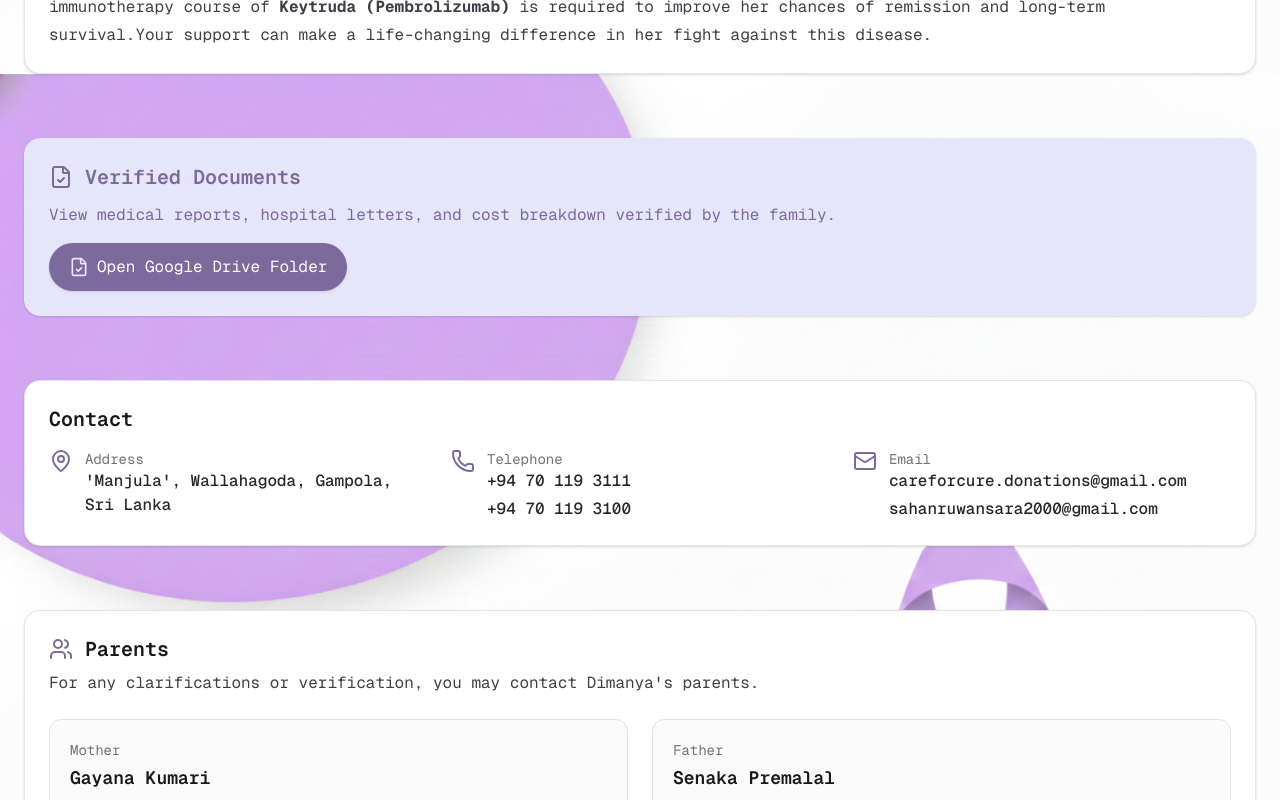
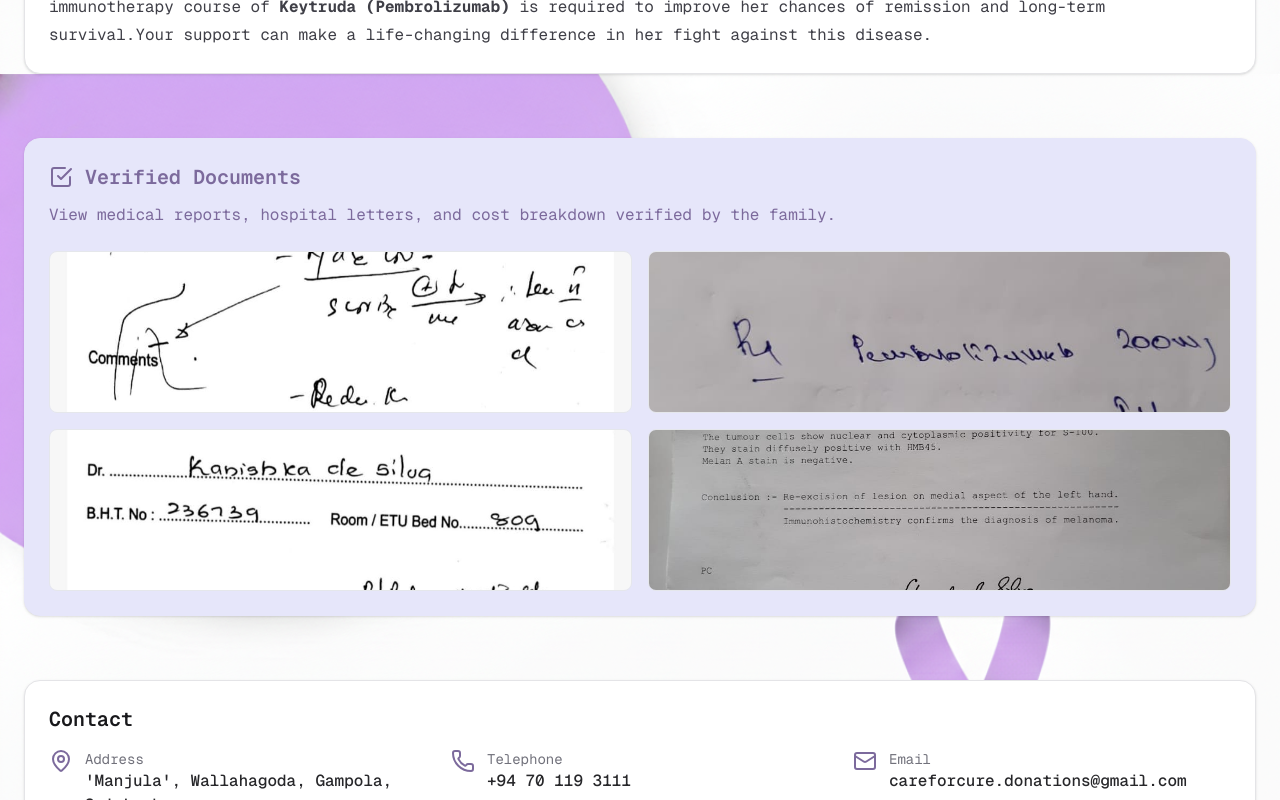
Before and after one commit to sankhaBA/cancer-patient-donation-site, a Next.js app: page / in a window 1280 px wide. Shown: the part 860-1660 px from the top of the page. Built offline with nearby package versions, Linux system fonts and the light colour scheme.

Commit message:
Add image carousel to DocumentsCTA and update Hero component link

```diff
--- a/package.json
+++ b/package.json
@@ -12,7 +12,8 @@
     "lucide-react": "^0.562.0",
     "next": "16.1.0",
     "react": "19.2.3",
-    "react-dom": "19.2.3"
+    "react-dom": "19.2.3",
+    "react-icons": "^5.5.0"
   },
   "devDependencies": {
     "@tailwindcss/postcss": "^4",
--- a/src/components/DocumentsCTA.tsx
+++ b/src/components/DocumentsCTA.tsx
@@ -1,12 +1,27 @@
-import { FileCheck } from "lucide-react";
 
-type DocumentsCTAProps = {
-  docsLink: string;
-};
 
-export default function DocumentsCTA({ docsLink }: DocumentsCTAProps) {
+import { useState } from 'react';
+import { FiCheckSquare as FileCheck } from 'react-icons/fi';
+
+
+export default function DocumentsCTA() {
+  const images = [
+    { src: "/images/Proof%20document%201.jpeg", alt: "Proof document 1" },
+    { src: "/images/Proof%20document%202.jpeg", alt: "Proof document 2" },
+    { src: "/images/Proof%20document%203.jpeg", alt: "Proof document 3" },
+    { src: "/images/Proof%20document%204.jpeg", alt: "Proof document 4" },
+  ];
+  const [modalOpen, setModalOpen] = useState(false);
+  const [selectedImg, setSelectedImg] = useState(0);
+
+  const openModal = (idx: number) => {
+    setSelectedImg(idx);
+    setModalOpen(true);
+  };
+  const closeModal = () => setModalOpen(false);
+
   return (
-    <section className="container mx-auto px-6 py-8">
+    <section id="view-documents" className="container mx-auto px-6 py-8">
       <div className="rounded-2xl border p-6 shadow-sm" style={{ borderColor: '#E6E6FA', background: '#E6E6FA' }}>
         <div className="flex items-center gap-3">
           <FileCheck className="h-6 w-6" style={{ color: '#7C6A9C' }} />
@@ -15,18 +30,22 @@ export default function DocumentsCTA({ docsLink }: DocumentsCTAProps) {
         <p className="mt-3" style={{ color: '#7C6A9C' }}>
           View medical reports, hospital letters, and cost breakdown verified by the family.
         </p>
-        <a
-          href={docsLink}
-          target="_blank"
-          rel="noopener noreferrer"
-          className="mt-4 inline-flex items-center gap-2 rounded-full px-5 py-3 text-white shadow-sm transition"
-          style={{ background: '#7C6A9C' }}
-          onMouseOver={e => (e.currentTarget.style.background = '#8B7B9B')}
-          onMouseOut={e => (e.currentTarget.style.background = '#7C6A9C')}
-        >
-          <FileCheck className="h-5 w-5" style={{ color: '#E6E6FA' }} />
-          Open Google Drive Folder
-        </a>
+        <div className="mt-6 grid grid-cols-2 gap-4">
+          {images.map((img, idx) => (
+            <div key={img.src} className="cursor-pointer rounded-lg overflow-hidden border border-gray-200 hover:shadow-lg transition" onClick={() => openModal(idx)}>
+              <img src={img.src} alt={img.alt} className="w-full h-40 object-cover" />
+            </div>
+          ))}
+        </div>
+        {modalOpen && (
+          <div className="fixed inset-0 z-50 flex items-center justify-center bg-black bg-opacity-70" onClick={closeModal}>
+            <div className="relative bg-white rounded-lg p-4 max-w-2xl w-full flex flex-col items-center" onClick={e => e.stopPropagation()}>
+              <button className="absolute top-2 right-2 text-2xl text-gray-500 hover:text-gray-800" onClick={closeModal}>&times;</button>
+              <img src={images[selectedImg].src} alt={images[selectedImg].alt} className="max-h-[70vh] w-auto rounded" />
+              <div className="mt-2 text-gray-700">{images[selectedImg].alt}</div>
+            </div>
+          </div>
+        )}
       </div>
     </section>
   );
--- a/src/components/Hero.tsx
+++ b/src/components/Hero.tsx
@@ -41,9 +41,7 @@ export default function Hero({ name, age, diseaseTitle, summary, docsLink }: Her
               Donate via Bank Transfer
             </a>
             <a
-              href={docsLink}
-              target="_blank"
-              rel="noopener noreferrer"
+              href="#view-documents"
               className="inline-flex items-center gap-2 rounded-full border bg-white px-5 py-3 transition"
               style={{ borderColor: '#E6E6FA', color: '#7C6A9C' }}
               onMouseOver={e => {
```
Also changed, not shown: 1 other file (tests, documents, lock files or other folders).
